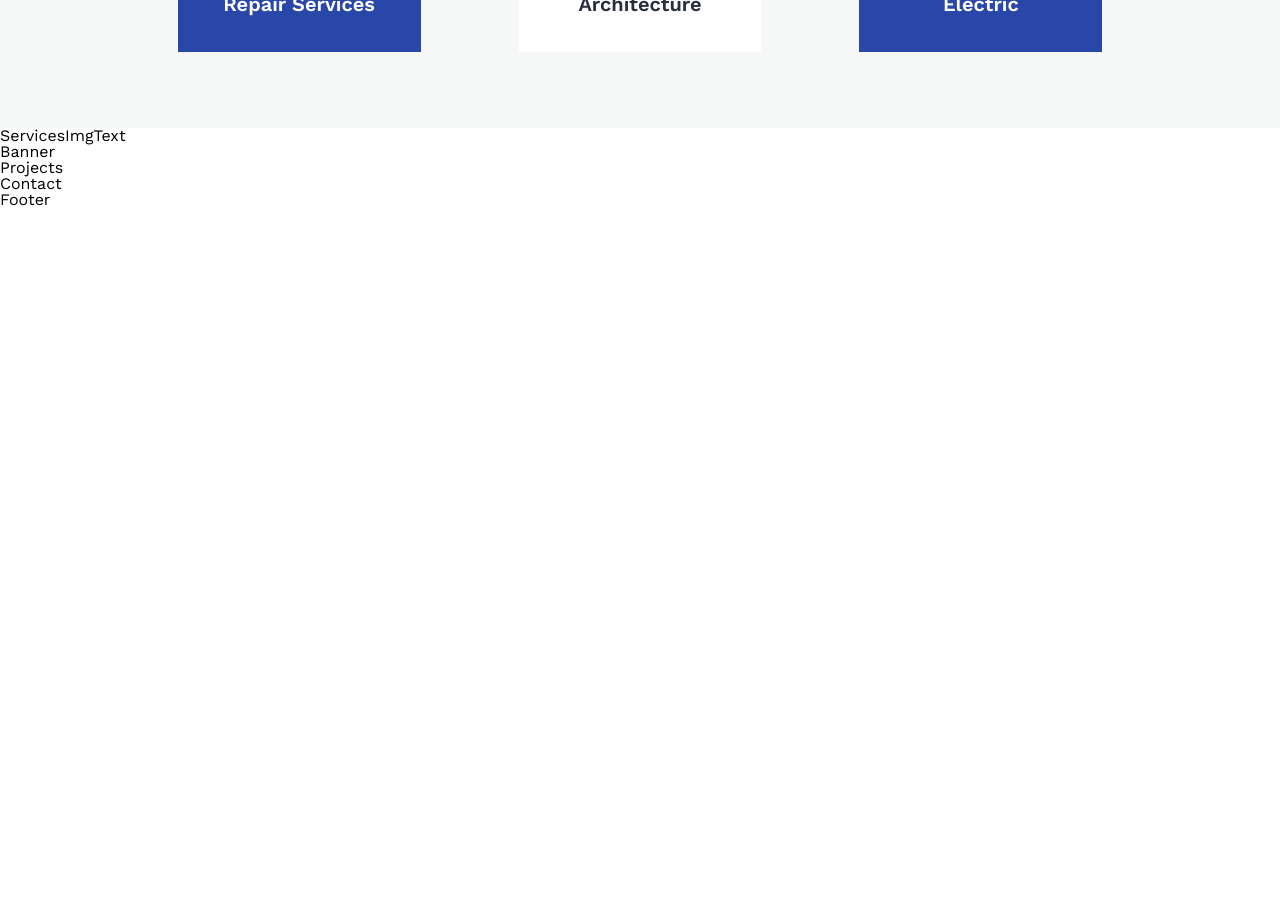
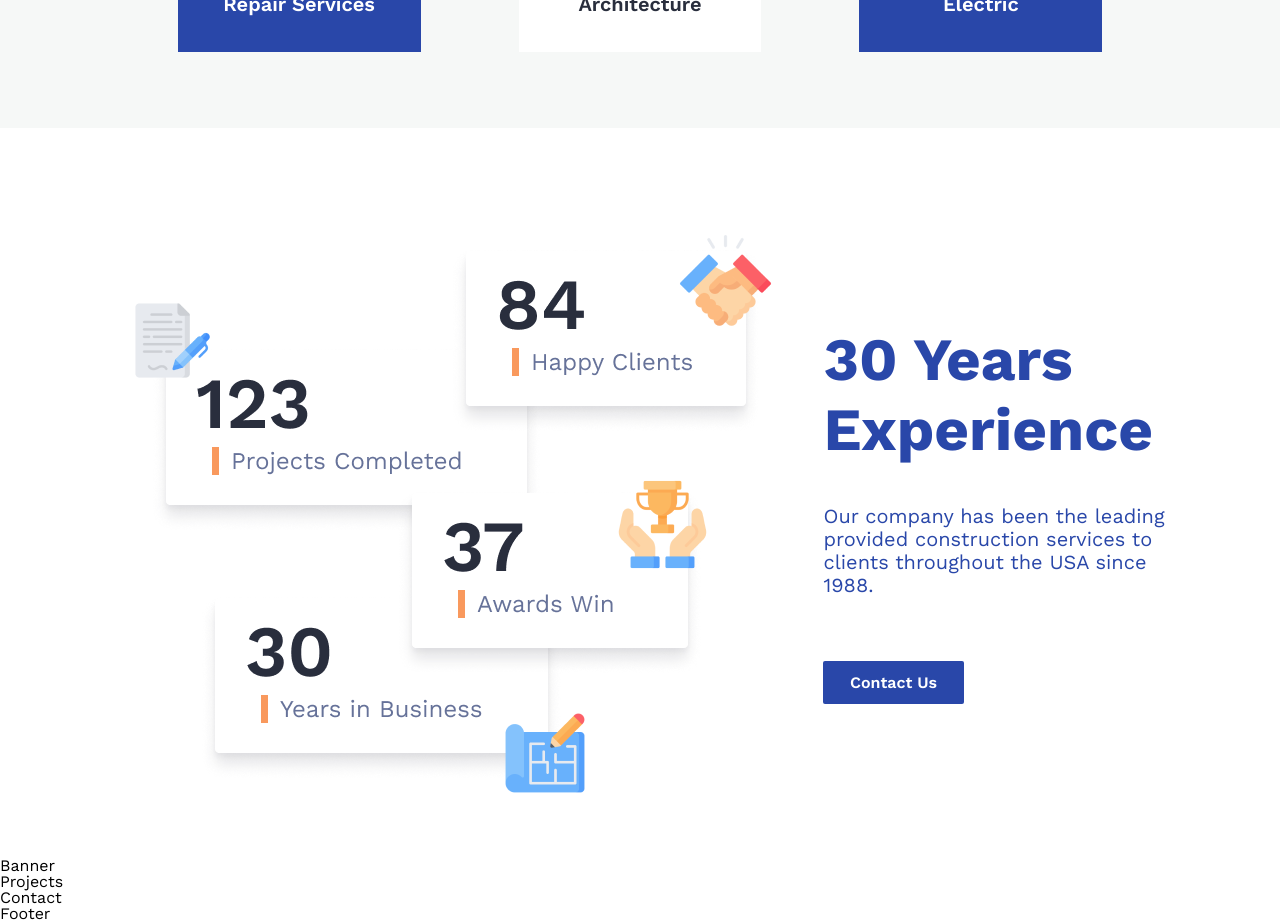
Before and after one commit to RodBrowning/portfolio-2-the-box-construction, a Next.js app: page / in a window 1280 px wide. Shown: the part 2560-3483 px from the top of the page. Before the commit the page ends 2769 px from the top, so only its background shows below. Built offline with nearby package versions, Linux system fonts and the light colour scheme.

Commit message:
Services Img Text section

```diff
--- a/components/services/ServicesImgText.tsx
+++ b/components/services/ServicesImgText.tsx
@@ -1,9 +1,24 @@
+import Image from 'next/image'
 import React from 'react'
 import ServicesImgTextST from '../../styles/ServicesImgText.module.css'
+import experienceImage from '../../public/assets/experience.png'
 
 const ServicesImgText = () => {
   return (
-    <div>ServicesImgText</div>
+    <section className={`container ${ServicesImgTextST.container}`}>
+      <div className={ServicesImgTextST.image}>
+        <Image src={experienceImage} alt='Experience Image' />
+      </div>
+      <div className={ServicesImgTextST.text_container}>
+        <h2>
+          30 Years Experience
+        </h2>
+        <p>
+          Our company has been the leading provided construction services to clients throughout the USA since 1988.
+        </p>
+        <a className='btn btn-primary' href="#">Contact Us</a>
+      </div>
+    </section>
   )
 }
 
--- a/styles/Services.module.css
+++ b/styles/Services.module.css
@@ -64,6 +64,9 @@
 /*============= MEDIA QUERIE (SMALL DEVICES)  ===============*/
 @media only screen and (max-width: 600px) {
     .cards {
+        width: 100%;
+    }
+    .cards {
         grid-template-columns: 1fr;
     }
 }
--- a/styles/ServicesImgText.module.css
+++ b/styles/ServicesImgText.module.css
@@ -0,0 +1,75 @@
+.container {
+    display: flex;
+    justify-content: space-between;
+    align-items: center;
+    margin-top: 6.5rem;
+    margin-bottom: 3.75rem;
+}
+
+.image {
+    flex: 2;
+    text-align: center;
+}
+
+.text_container {
+    flex: 1;
+    color: var(--color-primary);
+}
+
+.text_container h2 {
+    color: var(--color-primary);
+    font-weight: 700;
+}
+.text_container p {
+    font-size: 1.25rem;
+    line-height: 23px;
+    margin-top: 2.5rem;
+    margin-bottom: 4rem;
+}
+.text_container a {
+    width: fit-content;
+}
+
+
+/*============= MEDIA QUERIE (LARGE DEVICES)  ===============*/
+@media only screen and (max-width: 1024px) {
+    .container {
+        flex-direction: column;
+        gap: 6rem;
+    }
+    .image img {
+        width: 100%;
+    }
+}
+/*============= MEDIA QUERIE (MEDIUM DEVICES)  ===============*/
+@media only screen and (max-width: 768px) {
+    .container {
+        gap: 4rem;
+    }
+    .image img {
+        width: 100%;
+    }
+    .text_container h2 {
+        font-size: 2.5rem;
+        line-height: 3.5rem;
+    }
+    .text_container p {
+        margin-top: 1rem;
+        margin-bottom: 2rem;
+    }
+}
+/*============= MEDIA QUERIE (SMALL DEVICES)  ===============*/
+@media only screen and (max-width: 600px) {
+    .container {
+        margin-top: 3rem;
+        margin-bottom: 2rem;
+        gap: 2rem;
+    }
+    .image img {
+        height: auto;
+    }
+}
+/*============= MEDIA QUERIE (EXTRA SMALL DEVICES)  ===============*/
+@media only screen and (max-width: 425px) {
+
+}
--- a/styles/globals.css
+++ b/styles/globals.css
@@ -149,6 +149,11 @@ h1 {
   line-height: 84px;
 }
 
+h2 {
+  font-size: 3.75rem;
+  line-height: 4.375rem;
+}
+
 h4 {
   font-weight: 700;
   font-size: 2.25rem;
```
